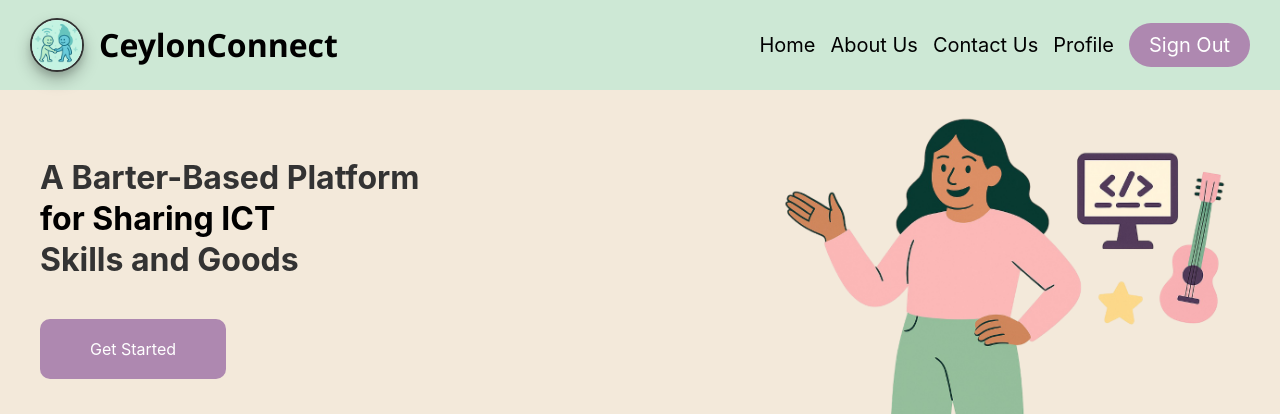
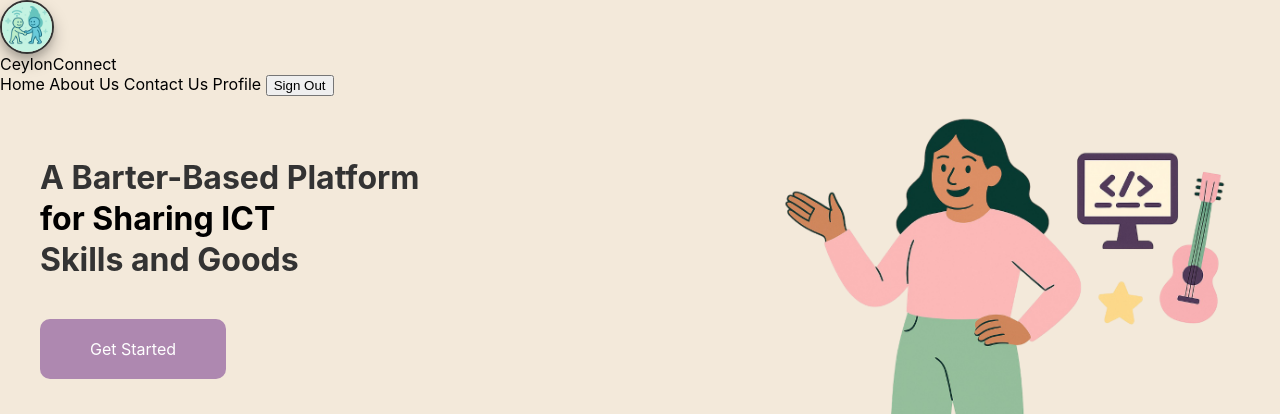
Before and after one commit to kavii02/ceylonconnect, a PHP site: page /Home.php in a window 1280 px wide. Shown: the top 414 px of the page. Run offline with PHP 8.4, Linux system fonts and the light colour scheme; the visitor is signed in with stand-in values (Sample User, id 1); some web fonts are replaced.

Commit message:
header.php

```diff
--- a/Home/includes/header.php
+++ b/Home/includes/header.php
@@ -1,40 +1,27 @@
-<!DOCTYPE html>
-<html lang="en">
-<head>
-    <meta charset="UTF-8" />
-    <meta name="viewport" content="width=device-width, initial-scale=1" />
-    <title>Ceylon Connect</title>
-    <link rel="stylesheet" href="styles.css" />
-</head>
-<body>
 <?php
+// This line should be at the very top of your PHP file, before any HTML output
 session_start();
 $isLoggedIn = isset($_SESSION['user_logged_in']) && $_SESSION['user_logged_in'] === true;
 ?>
 
-<div class="header-container">
-    <div class="logo-title">
-        <img src="assets/images/logo.png" alt="Ceylon Connect Logo" class="logo-img">
-        <h1>CeylonConnect</h1>
+<header class="top-bar">
+    <div class="logo">
+        <img src="assets/images/logo.png" alt="CeylonConnect Logo" class="logo-img">
+        <span>CeylonConnect</span>
     </div>
+    <link rel="stylesheet" href="assets/css/header.css" />
+    <link href="https://fonts.googleapis.com/css2?family=Poppins:wght@400;500;700&display=swap" rel="stylesheet">
+    <nav class="nav-buttons">
+        <a href="/CeylonConnect/Home/Home.php">Home</a>
+        <a href=" ">About Us</a>
+        <a href="/CeylonConnect/Contact_us/Contact_us.php">Contact Us</a>
 
-    <nav>
-        <ul class="nav-links">
-            <li><a href="index.php">Home</a></li>
-            <li><a href="about.php">About Us</a></li>
-            <li><a href="contact.php">Contact Us</a></li>
-
-            <?php if (!$isLoggedIn): ?>
-                <!-- Links for NOT logged-in users -->
-                <li><button class="header-button" onclick="window.location.href='/cst22056C/Login/login.html'">Sign In</button></li>
-                <li><button class="header-button" onclick="window.location.href='/cst22056C/Registration/registration.html'">Sign Up</button></li>
-            <?php else: ?>
-                <!-- Links for logged-in users -->
-                <li><a href="profile.php">Profile</a></li>
-                <li><button class="header-button" onclick="window.location.href='logout.php'">Sign Out</button></li>
-            <?php endif; ?>
-        </ul>
+<?php if (!$isLoggedIn): ?>
+            <button class="back-btn" onclick="window.location.href='/cst22056C/Login/login.html'">Sign In</button>
+            <button class="back-btn" onclick="window.location.href='/cst22056C/Registration/registration.html'">Sign Up</button>
+        <?php else: ?>
+            <a href="profile.php">Profile</a>
+            <button class="back-btn" onclick="window.location.href='logout.php'">Sign Out</button>
+        <?php endif; ?>
     </nav>
-</div>
-</body>
-</html>
+</header>
```
